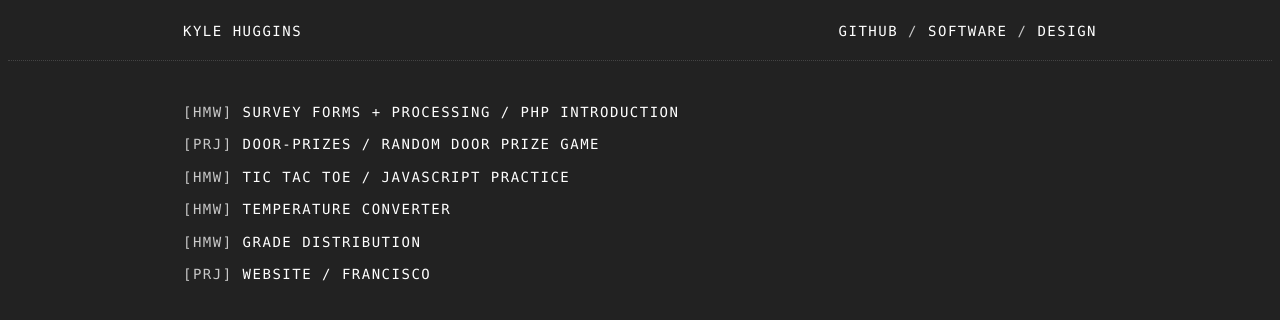
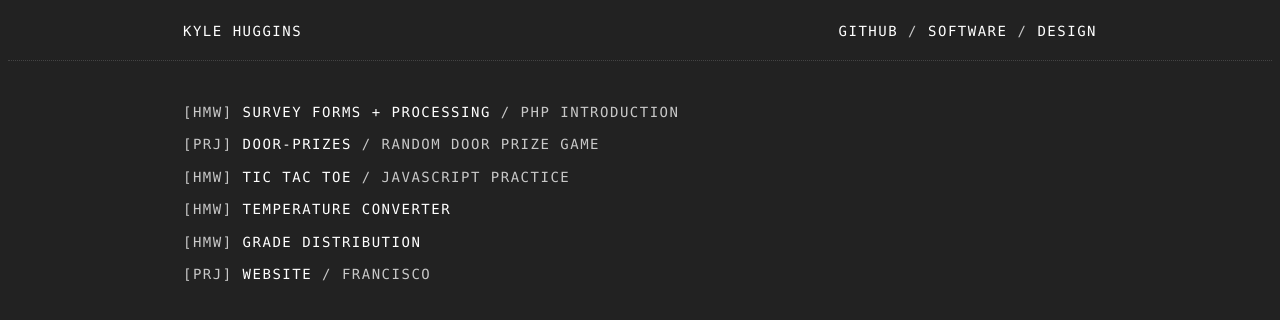
Before and after one commit to kjhx-hw/root, a Jekyll site: the page built from index.md, in a window 1280 px wide. Shown: the top 320 px of the page. Built offline with Jekyll 4.4.1, drawn with Linux system fonts in a browser that asks for light colours.

Commit message:
update config, baseurl, home style

```diff
--- a/_config.yml
+++ b/_config.yml
@@ -2,7 +2,7 @@ title: "Kyle Huggins - TAZ"
 author: "Kyle Huggins"
 description: >- # this means to ignore newlines until "baseurl:"
   Kyle Huggins' home directory on TAZ.
-baseurl: "/~khuggins"
+baseurl: "/~khuggins/"
 url: "http://taz.harding.edu"
 
 github_username: kjhx
--- a/_includes/header.html
+++ b/_includes/header.html
@@ -1,7 +1,7 @@
 <header>
   <div frame>
     <nav>
-      <a href="{{ site.url }}">Kyle Huggins</a>
+      <a href="{{ site.baseurl }}">Kyle Huggins</a>
       <a href="https://huggins.io/">Design</a>
       <p>/</p>
       <a href="https://gh.huggins.io">Software</a>
--- a/_layouts/home.html
+++ b/_layouts/home.html
@@ -5,6 +5,6 @@ footer: false
 
 {% for post in site.posts %}
 <div class="entry">
-  <span>[{{ post.categories }}]</span> <a href="{% if post.redirect %} {{ post.redirect }} {% else %} {{ post.url }} {% endif %}">{{ post.title }} {% if post.desc %} / {{ post.desc }}{% endif %}</a>
+  <span>[{{ post.categories }}]</span> <a href="{% if post.redirect %} {{ post.redirect }} {% else %} {{ site.baseurl }}{{ post.url }} {% endif %}">{{ post.title }} {% if post.desc %}<span style="color: #c8c8c8"> / {{ post.desc }}</span>{% endif %}</a>
 </div>
 {% endfor %}
```
Also changed, not shown: 6 other files.
